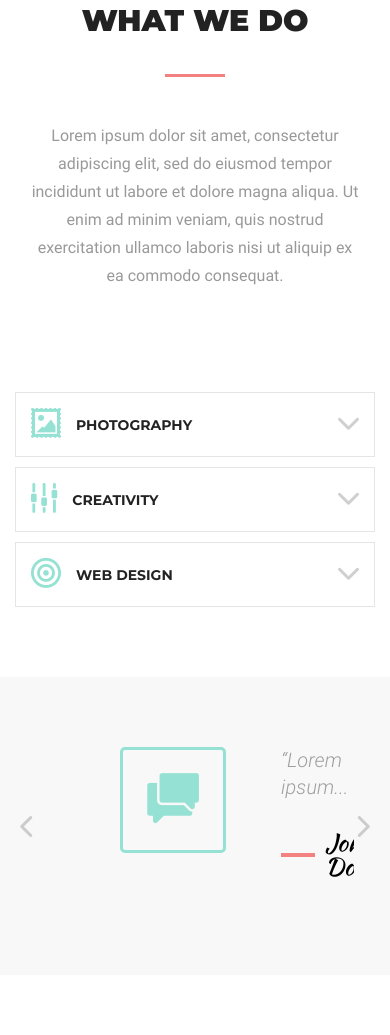
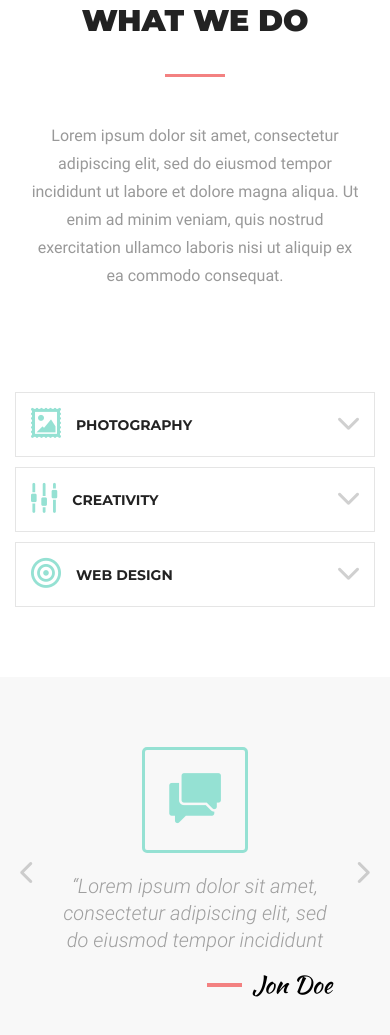
Before and after one commit to TonnyHawk/freebee-template, a website: page src/index.html in a window 390 px wide. Shown: the part 5246-6281 px from the top of the page. Before the commit the page ends 6221 px from the top, so only its background shows below. Drawn offline with Linux system fonts and the light colour scheme; files whose address does not match are found by name.

Commit message:
.comment-slider`s adaptivity addet

```diff
--- a/src/index.html
+++ b/src/index.html
@@ -381,8 +381,29 @@
                   </div>
                </div>
             </div>
-            <div class="swiper-slide">Slide 2</div>
-            <div class="swiper-slide">Slide 3</div>
+            <div class="swiper-slide">
+               <div class="comment-slider__slide">
+                  <div class="comment-slider__aside">
+                     <div class="comment-slider__quote-icon">
+                        <i class="icon ic-team"></i>
+                     </div>
+                  </div>
+                  <div class="comment-slider__main">
+                     <div class="comment-slider__quote" id="myelem">“Lorem ipsum dolor sit amet, consectetur adipiscing elit, sed do
+                        eiusmod tempor incididunt ut labore et dolore magna aliqua. Ut enim ad minim veniam, quis
+                        nostrud exercitation. Lorem ipsum dolor sit amet, consectetur adipiscing elit, sed do
+                        eiusmod tempor incididunt ut labore et dolore magna aliqua. Ut enim ad minim veniam, quis
+                        nostrud exercitation. Lorem ipsum dolor sit amet, consectetur adipiscing elit, sed do
+                        eiusmod tempor incididunt ut labore et dolore magna aliqua. Ut enim ad minim veniam, quis
+                        nostrud exercitation. Lorem ipsum dolor sit amet, consectetur adipiscing elit, sed do
+                        eiusmod tempor incididunt ut labore et dolore magna aliqua. Ut enim ad minim veniam, quis
+                        nostrud exercitation. Lorem ipsum dolor sit amet, consectetur adipiscing elit, sed do
+                        eiusmod tempor incididunt ut labore et dolore magna aliqua. Ut enim ad minim veniam, quis
+                        nostrud exercitation.”</div>
+                     <div class="comment-slider__author"><p class="comment-slider__author-name">Jon Doe</p></div>
+                  </div>
+               </div>
+            </div>
          </div>
 
          <!-- If we need navigation buttons -->
--- a/src/sass/blocks/comment-slider/_comment-slider.scss
+++ b/src/sass/blocks/comment-slider/_comment-slider.scss
@@ -4,7 +4,14 @@
 
 		&__slide {
          padding: 0 105px;
+         @media (max-width: 920px){
+            padding: 0 11vw;
+         }
          display: flex;
+         @media (max-width: 570px){
+            flex-direction: column;
+            align-items: center;
+         }
 		}
 
 		// .comment-slider__aside
@@ -16,6 +23,12 @@
          border-radius: 5px;
          flex-shrink: 0;
          margin-right: 55px;
+         @media (max-width: 920px){
+            margin-right: 35px;
+         }
+         @media (max-width: 570px){
+            margin-right: 0;
+         }
 		}
 
 		// .comment-slider__quote-icon
@@ -40,6 +53,10 @@
          line-height: 27px;
          max-height: 80px;
          overflow: hidden;
+         @media (max-width: 570px){
+            margin-top: 20px;
+            text-align: center;
+         }
 		}
 
 		// .comment-slider__author
@@ -48,6 +65,11 @@
          display: flex;
          align-items: center;
          margin-top: 30px;
+         @media (max-width: 570px){
+            justify-content: flex-end;
+            margin-top: 20px;
+         }
+
 
          &:after{
             content: '';
@@ -55,6 +77,9 @@
             height: 4px;
             background: $pink;
             order: 1;
+            @media (max-width: 570px){
+               width: 35px;
+            }
          }
       }
 
```
Also changed, not shown: src/html/_comment-slider.html (+23 -2 lines), src/css/main.min.css.
